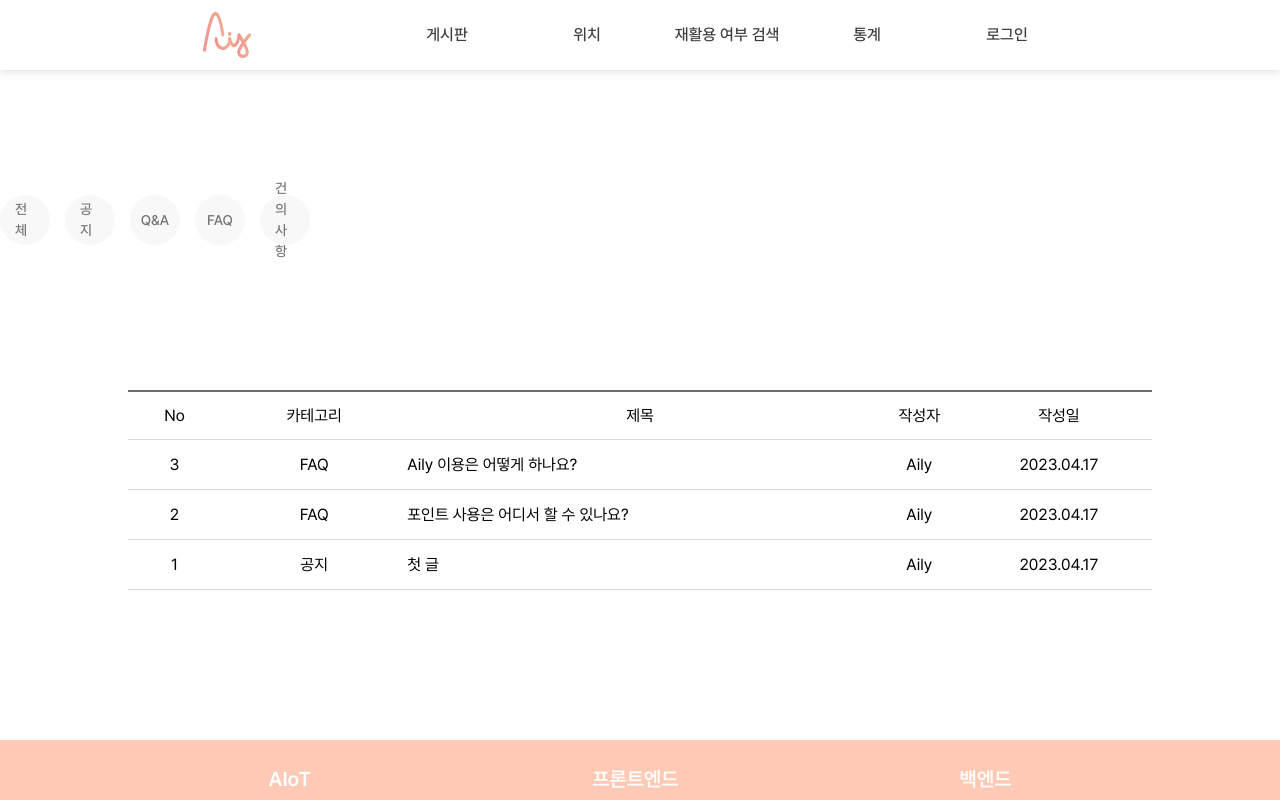
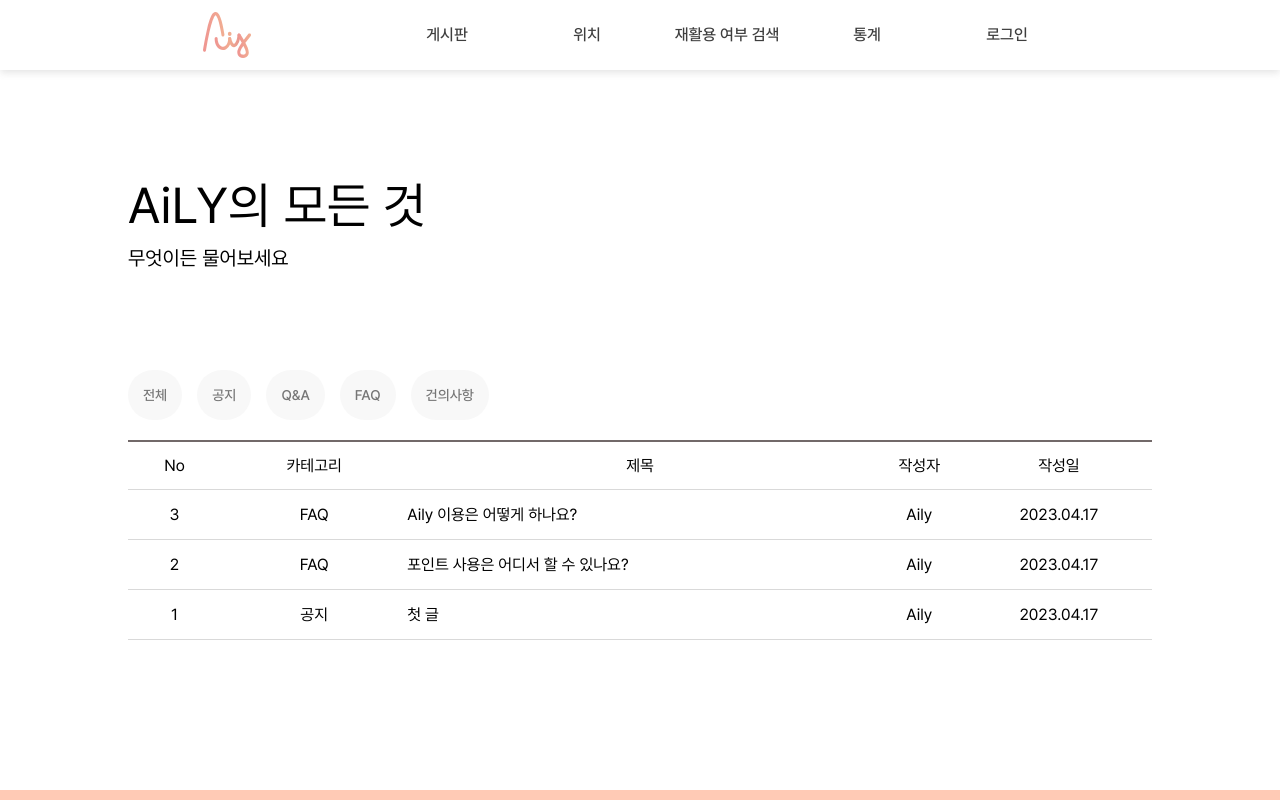
Before and after one commit to Aily-AIRecycle/Aily_web, a Next.js app: page /board/all in a window 1280 px wide. Shown: the top 800 px of the page. Built offline with nearby package versions, Linux system fonts and the light colour scheme.

Commit message:
🎨Design: 게시판 디자인 변경
파일 경로 변경
css -> scss

```diff
--- a/package.json
+++ b/package.json
@@ -22,7 +22,7 @@
     "postcss": "8.4.24",
     "react": "^18.2.0",
     "react-dom": "^18.2.0",
-    "react-redux": "^8.0.7",
+    "react-redux": "^8.1.1",
     "react-router-dom": "^6.9.0",
     "react-scripts": "5.0.1",
     "redux": "^4.2.1",
--- a/src/app/board/[category]/layout.tsx
+++ b/src/app/board/[category]/layout.tsx
@@ -1,3 +1,7 @@
+export const metadata = {
+  title: "Aily - 게시판",
+};
+
 export default function BoardLayout({
   children,
 }: {
--- a/src/app/board/[category]/page.tsx
+++ b/src/app/board/[category]/page.tsx
@@ -1,7 +1,7 @@
 "use client";
 import BoardFilter from "@/components/Board/BoardFilter";
-import classes from "@/pages/styles/Board.module.css";
-import BoardNavigation from "@/components/BoardNavigation";
+import classes from "@/app/board/[category]/Board.module.css";
+import BoardNavigation from "@/components/Board/BoardNavigation";
 import Header from "@/components/Header";
 import Footer from "@/components/Footer";
 
--- /dev/null
+++ b/src/app/location/layout.tsx
@@ -0,0 +1,18 @@
+import { Provider } from "react-redux";
+import store from "@/store/index";
+
+export const metadata = {
+  title: "Aily - 위치",
+};
+
+export default function LocationLayout({
+  children,
+}: {
+  children: React.ReactNode;
+}) {
+  return (
+    <>
+      <Provider store={store}>{children}</Provider>
+    </>
+  );
+}
--- a/src/components/Board/BoardHeader.tsx
+++ b/src/components/Board/BoardHeader.tsx
@@ -1,8 +1,7 @@
 import { Outlet } from "react-router-dom";
-import BoardNavigation from "@/components/BoardNavigation";
+import BoardNavigation from "@/components/Board/BoardNavigation";
 
-function BoardHeader()
-{
+function BoardHeader() {
   return (
     <>
       <BoardNavigation />
--- a/src/components/BoardNavigation.tsx
+++ b/src/components/Board/BoardNavigation.tsx
@@ -1,8 +1,7 @@
 "use client";
 import useWindowWidth from "@/hooks/use-windowWidth";
-import classes from "@/components/styles/BoardNavigation.module.css";
+import classes from "@/components/Board/styles/BoardNavigation.module.scss";
 import { useState } from "react";
-// import { useNavigate } from "react-router-dom";
 import Link from "next/link";
 import { useRouter } from "next/navigation";
 
@@ -14,12 +13,12 @@
 
   const optionChangeHandler = (event: any) => {
     setSelectedOption(event.target.value);
-    // navigate(event.target.value);
     router.push(event.target.value);
   };
 
   let header;
-  if (windowWidth > 1000) {
+  if (windowWidth === null) {
+  } else if (windowWidth > 1000) {
     header = (
       <div className={classes.board_wrap}>
         <ul className={classes.board}>
@@ -58,7 +57,12 @@
   }
   return (
     <>
-      {/*<div className={classes.board_title}>게시판</div>*/}
+      <div className={classes.board_title}>
+        <ul>
+          <li>AiLY의 모든 것</li>
+          <li>무엇이든 물어보세요</li>
+        </ul>
+      </div>
       <>{header}</>
     </>
   );
--- /dev/null
+++ b/src/components/Board/styles/BoardNavigation.module.scss
@@ -0,0 +1,90 @@
+@media (min-width: 1000px) {
+  .board_title {
+    display: flex;
+    justify-content: center;
+    align-items: center;
+    width: 100%;
+    height: 300px; // 임의로 정함
+    ul {
+      width: 80%;
+      li {
+        &:first-child {
+          font-size: 50px;
+        }
+        &:last-child {
+          font-size: 20px;
+        }
+      }
+    }
+  }
+
+  .board_wrap {
+    width: 100%;
+    height: 100%;
+    display: flex;
+    justify-content: center;
+  }
+  .board {
+    width: 80%;
+    // height: 300px;
+    display: flex;
+    // justify-content: flex-start;
+    align-items: center;
+  }
+
+  .menu {
+    a {
+      // width: 50px;
+      height: 50px;
+      padding-left: 15px;
+      padding-right: 15px;
+      margin-right: 15px;
+      color: #767676;
+      font-weight: 500;
+      background-color: #f8f8f8;
+      border-radius: 25px;
+      text-decoration: none;
+      display: flex;
+      align-items: center;
+      justify-content: center;
+      font-size: 14px;
+      font-weight: 500;
+      font-family: Pretendard, serif;
+
+      // &:hover,
+      &:active,
+      &.active {
+        color: white;
+        background-color: #0d0d0d;
+      }
+    }
+    &:last-child {
+      a {
+        margin-right: -10px;
+      }
+    }
+  }
+
+  // .active {
+  //   color: white;
+  //   background-color: #0d0d0d;
+  // }
+
+  // .menu a:hover,
+  // .menu a.active,
+  // .menu a:active {
+  //   color: white;
+  //   background-color: #0d0d0d;
+  // }
+}
+
+.select {
+  width: 100px;
+  height: 30px;
+  border: 1px solid #d9d9d9;
+  border-radius: 20px;
+  background-color: white;
+  margin-left: 10%;
+  margin-top: 10%;
+  padding-left: 10px;
+}
--- a/src/components/styles/BoardNavigation.module.css
+++ /dev/null
@@ -1,54 +0,0 @@
-@media (min-width: 1000px) {
-  .board_wrap {
-    width: 100%;
-    height: 300px;
-  }
-  .board {
-    width: 80%;
-    height: 300px;
-    display: flex;
-    justify-content: flex-start;
-    align-items: center;
-  }
-
-  .menu a {
-    width: 50px;
-    height: 50px;
-    padding-left: 15px;
-    padding-right: 15px;
-    margin-right: 15px;
-    color: #767676;
-    font-weight: 500;
-    background-color: #f8f8f8;
-    border-radius: 25px;
-    text-decoration: none;
-    display: flex;
-    align-items: center;
-    justify-content: center;
-    font-size: 14px;
-    font-weight: 500;
-    font-family: Pretendard, serif;
-  }
-
-  .menu:last-child a {
-    margin-right: -10px;
-  }
-
-  .menu a:hover,
-  .menu a.active,
-  .menu a:active {
-    color: white;
-    background-color: #0d0d0d;
-  }
-}
-
-.select {
-  width: 100px;
-  height: 30px;
-  border: 1px solid #d9d9d9;
-  border-radius: 20px;
-  background-color: white;
-  margin-left: 10%;
-  margin-top: 10%;
-  padding-left: 10px;
-}
```
Also changed, not shown: src/app/board/[category]/Board.module.css (renamed from src/pages/styles/Board.module.css), 1 other file (tests, documents, lock files or other folders).
